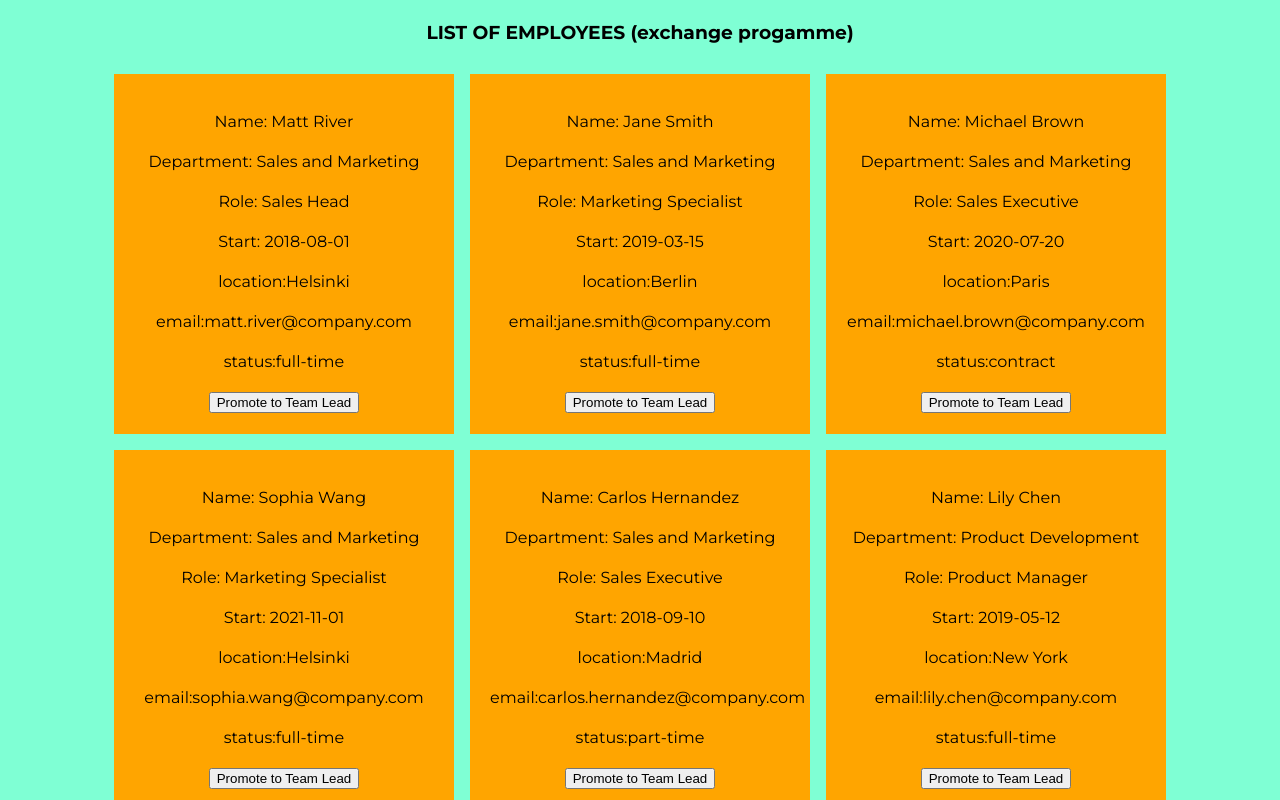
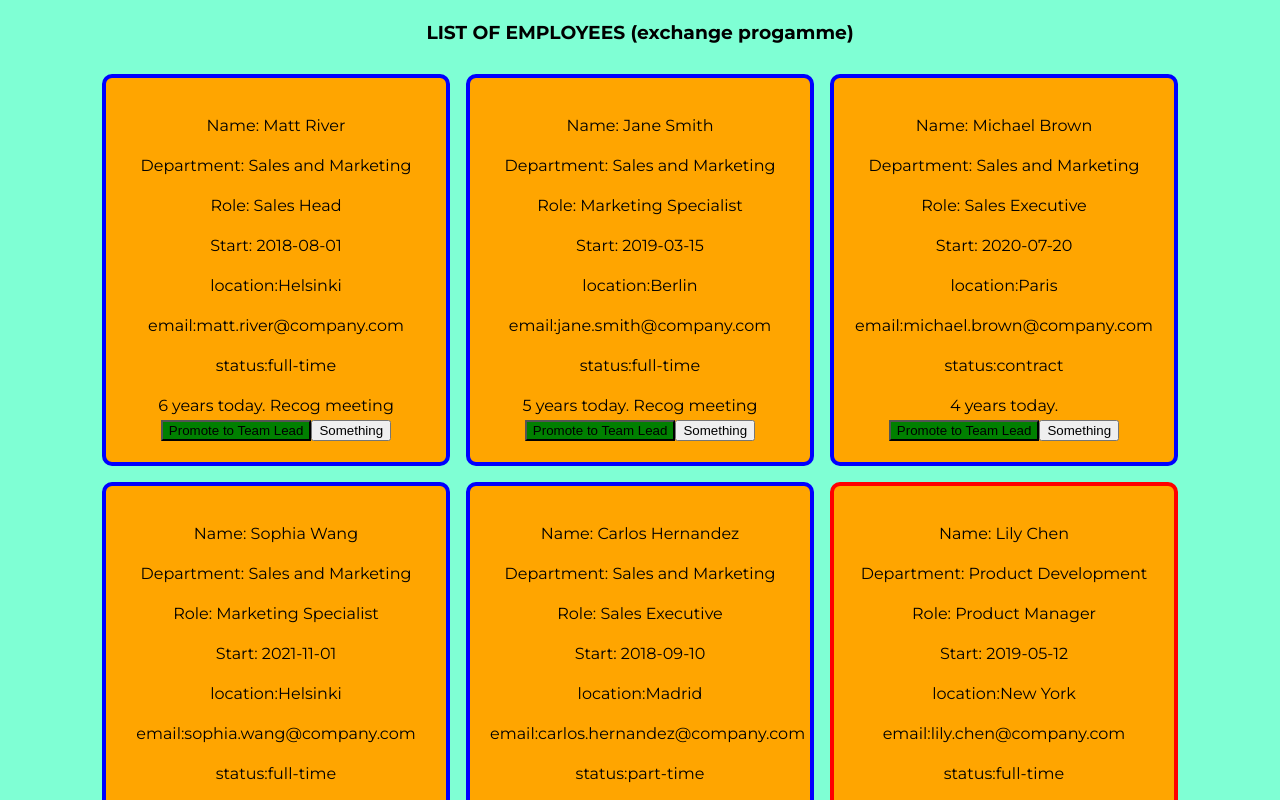
Before and after one commit to RuthieRuth/HR-App, a React (Vite) app: page / in a window 1280 px wide. Both pictures are taken after a click on the button "Log in". Shown: the top 800 px of the page. Built offline with nearby package versions, Linux system fonts and the light colour scheme.

Commit message:
Update Readme,  Favicon, yrCalculator and EmployeeCard (a lot)

```diff
--- a/index.html
+++ b/index.html
@@ -2,7 +2,7 @@
 <html lang="en">
   <head>
     <meta charset="UTF-8" />
-    <link rel="icon" type="image/svg+xml" href="/vite.svg" />
+    <link rel="icon" type="image/svg+xml" href="/Favicon 16x16.svg" />
     <meta name="viewport" content="width=device-width, initial-scale=1.0" />
     <title>HR App</title>
   </head>
--- a/src/App.jsx
+++ b/src/App.jsx
@@ -1,10 +1,6 @@
 import './App.css';
 import { useState } from "react";
 import EmployeeList from "./components/EmployeeList/EmployeeList";
-import star from './assets/star.svg'
-import EmployeeCard from "./components/EmployeeCard/EmployeeCard";
-import Header from "./components/Header/Header.jsx";
-// import Footer from "./components/Footer/Footer.jsx";
 
 
 function App() {
--- /dev/null
+++ b/src/components/Button/Button.css
@@ -0,0 +1,7 @@
+.primary {
+    background-color: green;
+}
+
+.secondary {
+    background-color: red;
+}
--- /dev/null
+++ b/src/components/Button/Button.jsx
@@ -0,0 +1,12 @@
+import "./Button.css"
+
+const Button = ({onClick, text, type = 'button', roleColor}) => {
+
+    return <button className={roleColor} onClick={onClick} type={type}>{text}</button>
+
+}
+
+export default Button;
+
+
+// onclick, text and type are all props for the button
--- a/src/components/EmployeeCard/EmployeeCard.css
+++ b/src/components/EmployeeCard/EmployeeCard.css
@@ -4,3 +4,11 @@
     margin: 0.5rem;
     padding: 20px;
 }
+
+.lightblue{
+    background-color: #f526dd;
+}
+
+.pink{
+    background-color: rgb(13, 201, 0);
+}
--- a/src/components/EmployeeCard/EmployeeCard.jsx
+++ b/src/components/EmployeeCard/EmployeeCard.jsx
@@ -1,43 +1,79 @@
 import { useState } from 'react'
 import './EmployeeCard.css'
-// import star from './assets/star.svg'
+import Button from '../Button/Button';
+import star from "../../assets/star.svg"
+import calcYrsWorked from '../data/yrCalculator';
 // import EmployeeList from '../EmployeeList/EmployeeList';
 
-    const EmployeeCard = (props) => {
+    const EmployeeCard = ({name, dept, start, location, email, status, role}) => {
             // console.log(props)
-            const initialRole = props.role;
-            const [role, setRole] = useState (initialRole);
-            const star = "./assets/star.svg'";
 
+        // ROLE (PROMOTED OR NOT)
+        const initialRole = role;
+        const [promotedRole, setPromotedRole] = useState (role);
+
+        // PROMOTE AND DEMOTE TOGGLE BUTTON
         const clickHandler = () => {
         //console.log('I was clicked');
-                setRole(role === 'Team Lead' ? initialRole : 'Team Lead')
+            setPromotedRole(promotedRole === 'Team Lead' ? role : 'Team Lead')
         };
 
+        const colorCard = {
+            border: `4px solid ${dept === 'Sales and Marketing' ? 'blue' :
+                                 dept === 'Product Development' ? 'red':
+                                 dept === 'Customer Support' ? 'violet' : 'pink'}`,
+            borderRadius: '10px'}
+
+        // HOW LONG THE EMPLOYEE HAS WORKED HERE
+        const yearsWorked = calcYrsWorked(start);
+        console.log(yearsWorked)
+
+        function getreviewMessage(yearsWorked) {
+            if (yearsWorked >=5 || yearsWorked >=10 || yearsWorked >=15) {
+                return 'Recog meeting';
+        } else if (yearsWorked < 0.6) {
+            return 'Probation check in';
+        } else {
+            return '';
+            }
+        }
+        const reviewMessage = getreviewMessage(yearsWorked);
+
+
         return (
-        <div className='cardTemplate'>
+            <div className='cardTemplate' style={colorCard}>
+
                 <div>
                     {/* {role === 'Team Lead' ? star : ''}</div> */}
-                {role === 'Team Lead' ? <img src={star} className="logo" alt="star"/> : ''}
+                    {promotedRole === 'Team Lead' ? <img src={star} className="logo" alt="star"/> : ''}
                 </div>
 
-            <p>Name: {props.name}</p>
-            <p>Department: {props.dept}</p>
-            <p>Role: {role}</p>
-            <p>Start: {props.start}</p>
-            <p>location:{props.location}</p>
-            <p>email:{props.email}</p>
-            <p>status:{props.status}</p>
+                <p>Name: {name}</p>
+                <p>Department: {dept}</p>
+                <p>Role: {promotedRole}</p>
+                <p>Start: {start}</p>
+                <p>location:{location}</p>
+                <p>email:{email}</p>
+                <p>status:{status}</p>
+
                 <div>
-                {role === initialRole ?
-                    (<button onClick={clickHandler}>Promote to Team Lead</button>) :
-                    (<button onClick={clickHandler}>Remove as Team Lead</button>)
-                }
+                    {`${yearsWorked} years today. ${reviewMessage}`}
                 </div>
+
+                <div>
+                    {/* {role === initialRole ?
+                        (<Button onClick={clickHandler} text={"Promote to Team Lead"} roleColor={}/>) :
+                        (<Button onClick={clickHandler} text={"Remove as Team Lead"}/>)
+                    } */}
+
+                    <Button onClick={clickHandler} text={promotedRole === role ? "Promote to Team Lead" : "Remove as Team Lead"} roleColor={promotedRole === role ? 'primary' : 'secondary'}/>
+
+                    <Button onClick = {() => console.log("showing you")} text={"Something"}/>
+
+                </div>
+
             </div>
         );
-
-
 }
 
 export default EmployeeCard;
--- a/src/components/EmployeeList/EmployeeList.jsx
+++ b/src/components/EmployeeList/EmployeeList.jsx
@@ -1,13 +1,14 @@
 import EmployeeCard from '../EmployeeCard/EmployeeCard.jsx'
 import employeeData from '../data/employeeData.js'
 import './EmployeeList.css';
-// import './EmployeeCard.css'
+
 
  const EmployeeList = () => {
+
     console.log (employeeData);
+
    return (
-      <div>
-          {/* <h2>Employee List</h2> */}
+
       <div className='list'>
         {employeeData.map((employee) => (
           <EmployeeCard
@@ -21,7 +22,6 @@ import './EmployeeList.css';
             status={employee.status} />
             ))}
        </div>
-      </div>
   );
 };
 
--- a/src/components/data/yrCalculator.js
+++ b/src/components/data/yrCalculator.js
@@ -0,0 +1,17 @@
+
+function calcYrsWorked(startDate) {
+    const currentDate = new Date();
+    const start = new Date(startDate);
+
+    let yearsWorked = currentDate.getFullYear() - start.getFullYear(); // Use 'let' here, not 'const'
+
+    // Adjust the year if the current month is earlier than the start month
+    if (currentDate.getMonth() < start.getMonth() ||
+        (currentDate.getMonth() === start.getMonth() && currentDate.getDate() < start.getDate())) {
+      yearsWorked -= 1;
+    }
+
+    return yearsWorked;
+  }
+
+  export default calcYrsWorked;
```
Also changed, not shown: public/Favicon 16x16.svg (added), 1 other file (tests, documents, lock files or other folders). Lines whose indentation alone changed are shown as unchanged.
